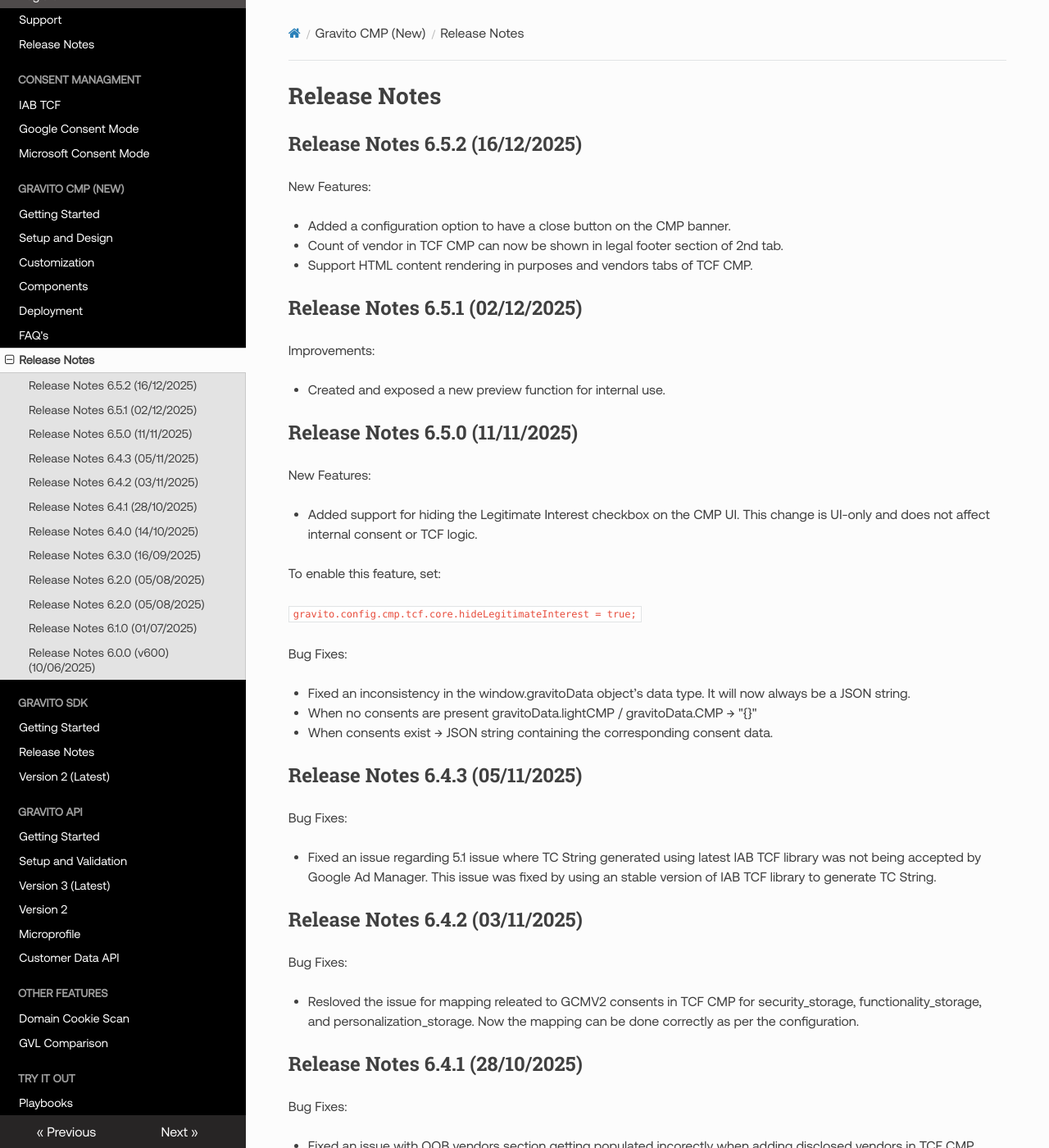
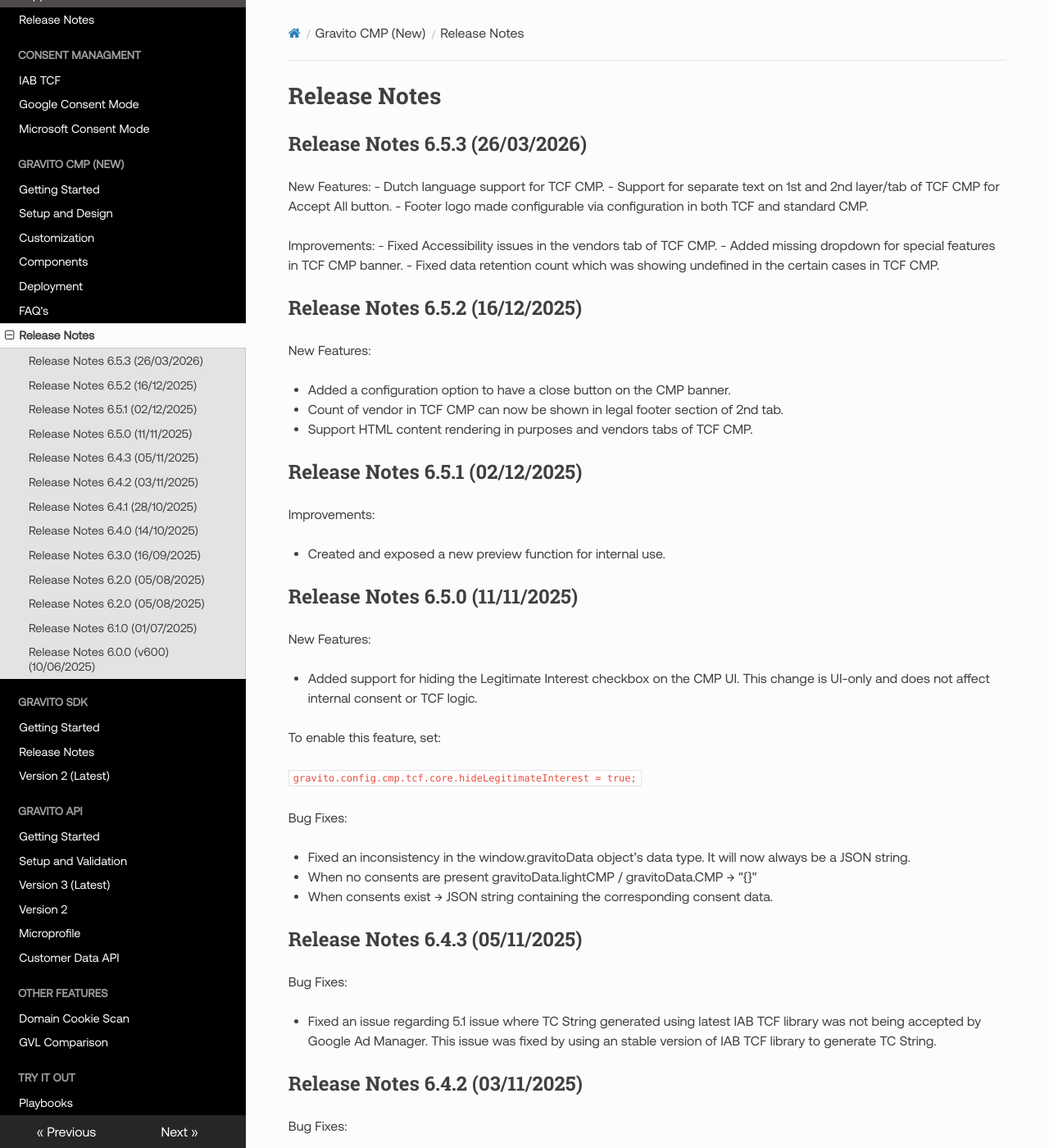
Before and after one commit to GravitoLtd/gravitoltd.github.io, an MkDocs documentation site: the page built from docs/Gravito_V6_CMP/Release_Notes.md, in a window 1280 px wide and 1400 px high. Shown: the whole window at 82% size. Built offline with MkDocs 1.6.1, drawn with Linux system fonts in a browser that asks for light colours; nearby versions of some CDN libraries; comment, search, counter and statistics services are not loaded; some of the changed text lies outside the part shown.

Commit message:
release notes updated

```diff
--- a/docs/Gravito_V6_CMP/Release_Notes.md
+++ b/docs/Gravito_V6_CMP/Release_Notes.md
@@ -1,4 +1,16 @@
 # Release Notes
+
+## Release Notes 6.5.3 (26/03/2026)
+
+New Features:
+- Dutch language support for TCF CMP.
+- Support for separate text on 1st and 2nd layer/tab of TCF CMP for Accept All button.
+- Footer logo made configurable via configuration in both TCF and standard CMP.
+
+Improvements:
+- Fixed Accessibility issues in the vendors tab of TCF CMP.
+- Added missing dropdown for special features in TCF CMP banner.
+- Fixed data retention count which was showing undefined in the certain cases in TCF CMP.
 
 ## Release Notes 6.5.2 (16/12/2025)
 
@@ -44,7 +56,7 @@
 
 Bug Fixes:
 
-- Resloved the issue for mapping releated to GCMV2 consents in TCF CMP for security_storage, functionality_storage, and personalization_storage.
+- Resolved the issue for mapping related to GCMV2 consents in TCF CMP for security_storage, functionality_storage, and personalization_storage.
   Now the mapping can be done correctly as per the configuration.
 
 ## Release Notes 6.4.1 (28/10/2025)
```
Also changed, not shown: docs/Getting_started/Release_Notes.md (+8 -2 lines).
